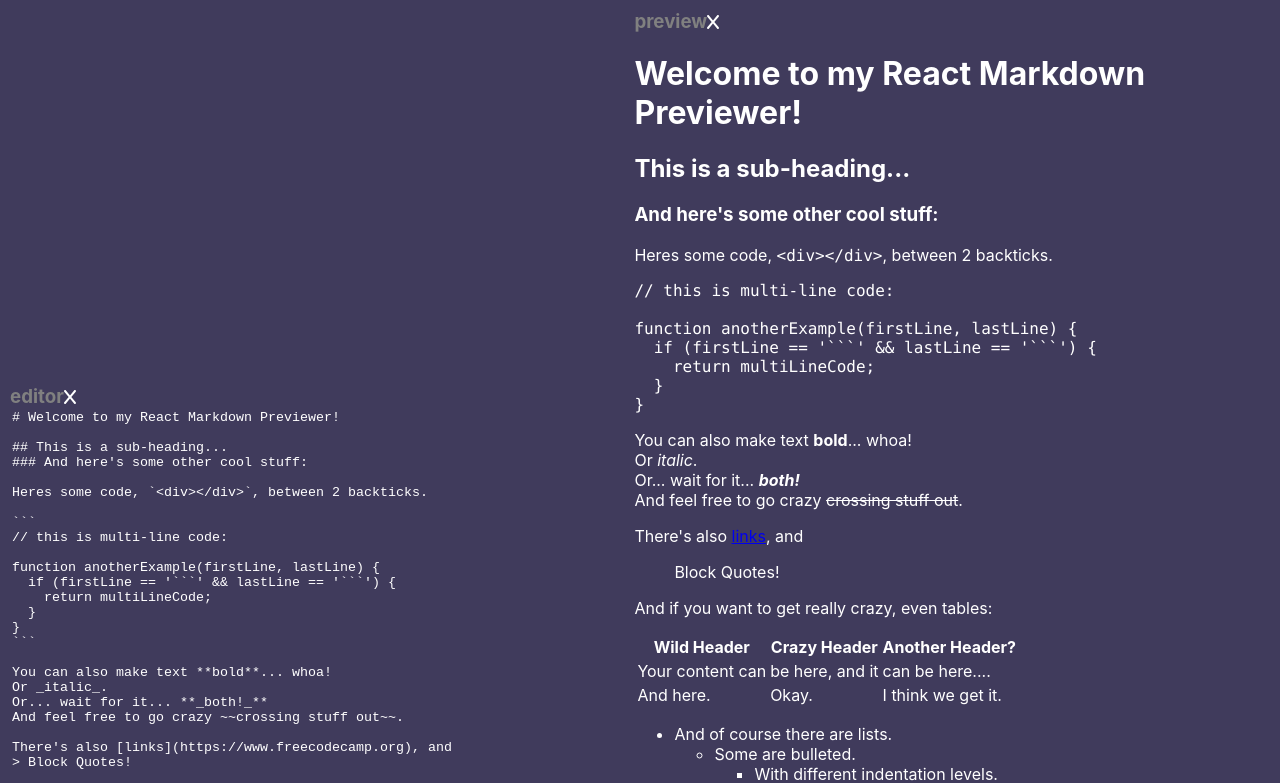
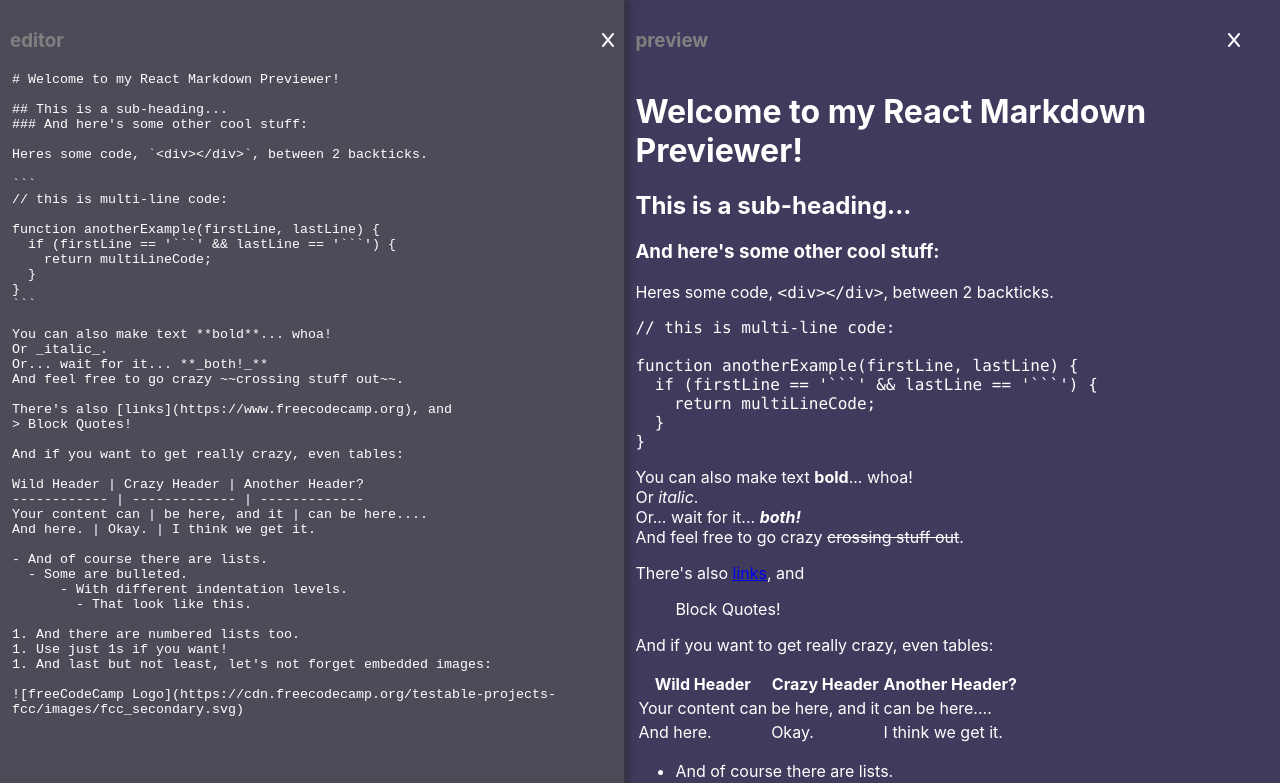
Before and after one commit to leskerito/Readme-react, a React (Create React App) app: page / in a window 1280 px wide. Shown: the top 783 px of the page. Built offline with nearby package versions, Linux system fonts and the light colour scheme.

Commit message:
CSS almost completed. Starting to implement the maximise feature on a different branch

```diff
--- a/src/App.css
+++ b/src/App.css
@@ -1,8 +1,13 @@
+::webkit-scrollbar {
+  width: 1px;
+}
+
 body {
   font-family: -apple-system, BlinkMacSystemFont, "Segoe UI", "Roboto", "Oxygen", "Ubuntu", "Cantarell", "Fira Sans", "Droid Sans", "Helvetica Neue", sans-serif;
   background-color: #403b5c;
   color: white;
   box-sizing: border-box;
+  overflow: hidden;
 }
 
 a:visited {
@@ -11,15 +16,27 @@ a:visited {
 
 .editorWrap {
   padding: 10px;
-  height: 100%;
+  height: 100vh;
   width: calc(48% - 10px);
   display: inline-block;
+  overflow-y: auto;
+  overflow-wrap: break-word;
+  overflow: hidden;
   background-color: #403b5c;
+  border-right: 1px solid rgba(47, 44, 61, 0.6705882353);
+  background-color: #4e4b58;
+  box-shadow: 5px 0px 5px #343144;
 }
 
+.topbar-wrap {
+  display: flex;
+  justify-content: space-between;
+  align-items: center;
+}
 .topbar-wrap h3 {
   color: grey;
   border: 1px 1px 0 1px;
+  border-color: red;
   display: inline;
   border-radius: 5px;
 }
@@ -27,7 +44,7 @@ a:visited {
 textarea {
   height: 90vh;
   width: 97%;
-  background-color: #403b5c;
+  background-color: #4e4b58;
   color: white;
   resize: none;
   overflow-x: hidden;
@@ -37,13 +54,18 @@ textarea {
 
 .previewWrap {
   padding: 10px;
-  height: 100%;
-  width: calc(50% - 10px);
+  height: 100vh;
+  width: calc(48% - 10px);
   display: inline-block;
+  overflow-y: auto;
+  overflow-wrap: break-word;
+}
+
+#preview {
+  overflow-x: hidden;
+  overflow-y: auto;
 }
 
 img {
   max-width: 50%;
-}
-
-/*# sourceMappingURL=app.css.map */
+}/*# sourceMappingURL=App.css.map */
--- a/src/App.sass
+++ b/src/App.sass
@@ -1,31 +1,54 @@
+$scrollbar: "::-webkit-scrollbar"
+
+@mixin wrapperStyle()
+    padding: 10px
+    height: 100vh
+    width: calc(48% - 10px)
+    display: inline-block
+    overflow-y: auto
+    overflow-wrap: break-word
+
+
+
+::webkit-scrollbar
+    width: 1px
+
+
+
 body
     font-family: -apple-system, BlinkMacSystemFont, 'Segoe UI', 'Roboto', 'Oxygen', 'Ubuntu', 'Cantarell', 'Fira Sans', 'Droid Sans', 'Helvetica Neue', sans-serif
     background-color: #403b5c
     color: white
     box-sizing: border-box
+    overflow: hidden
 
 a:visited
     color: black
 
 .editorWrap
-    padding: 10px
-    height: 100%
-    width: calc(48% - 10px)
-    display: inline-block
+    @include wrapperStyle
+    overflow: hidden
     background-color: #403b5c
+    border-right: 1px solid #2f2c3dab
+    background-color: #4e4b58
+    box-shadow: 5px 0px 5px #343144
 
 .topbar-wrap
+    display: flex
+    justify-content: space-between
+    align-items: center
 
     h3
         color: grey
         border: 1px 1px 0 1px
+        border-color: red
         display: inline
         border-radius: 5px
 
 textarea
     height: 90vh
     width: 97%
-    background-color: #403b5c
+    background-color: #4e4b58
     color: white
     resize: none
     overflow-x: hidden
@@ -33,10 +56,11 @@ textarea
     border: none
 
 .previewWrap
-    padding: 10px
-    height: 100%
-    width: calc(50% - 10px)
-    display: inline-block
+    @include wrapperStyle
+
+#preview
+    overflow-x: hidden
+    overflow-y: auto
 
 img
     max-width: 50%
--- a/src/TextWindow.js
+++ b/src/TextWindow.js
@@ -16,11 +16,11 @@ export default function TextWindow({name, text, handleChange, handleMaximised, h
   })
 
   return (
-    <div hidden={isVisible}className={name + 'Wrap'}>
+    <label htmlFor={name} hidden={isVisible}className={name + 'Wrap'}>
       <Topbar name={name} index={ind} handleMaximised={handleMaximised} handleVisible={handleVisible}/>
       {name === "editor" && <textarea id="editor" value={text} onChange={handleChange}/>}
       {name === "preview" && <div id={name} dangerouslySetInnerHTML={markedText}></div>}
       {console.log(document.getElementsByClassName(name + 'Wrap'))}
-    </div>
+    </label>
   )
 }
```
Also changed, not shown: 1 other file (tests, documents, lock files or other folders).
